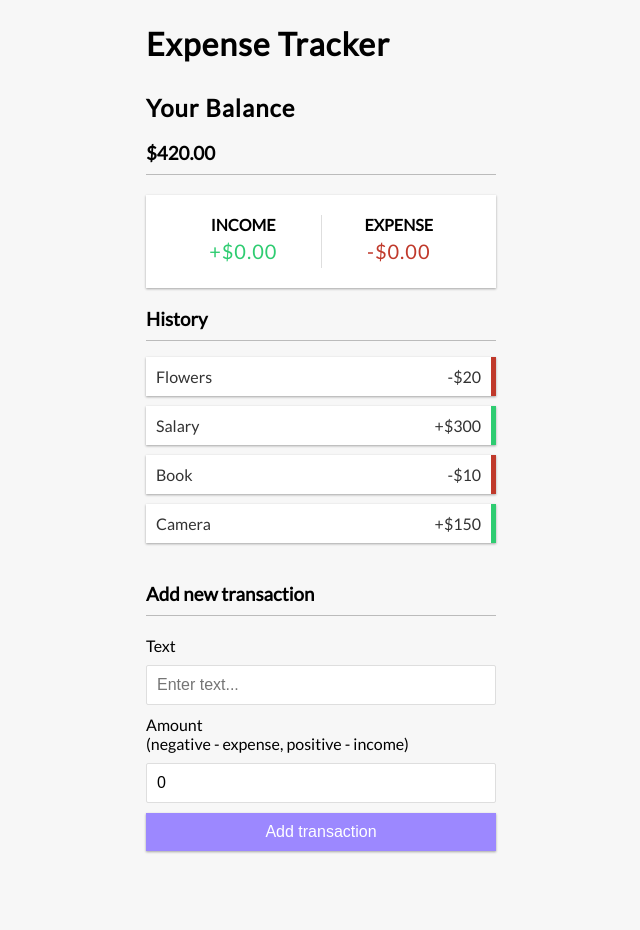
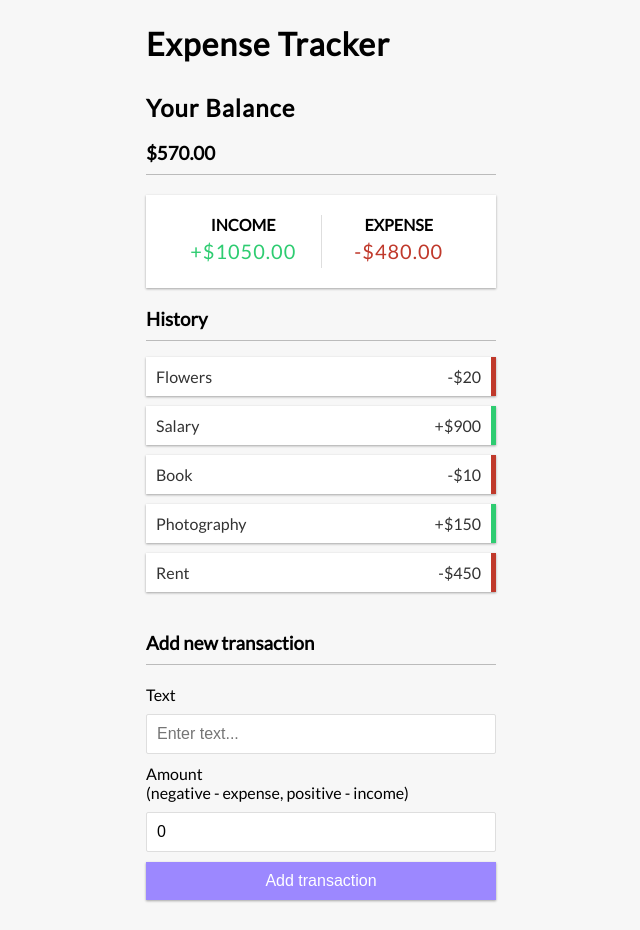
Before and after one commit to gerhynes/expense-tracker-react, a React (Create React App) app: page / in a window 1280 px wide. Shown: the whole page, without its empty margins (319-959 px from the left). Before the commit the page ends 881 px from the top, so only its background shows below. Built offline with nearby package versions, Linux system fonts and the light colour scheme.

Commit message:
Connect IncomeExpense to Context

```diff
--- a/src/components/IncomeExpenses.js
+++ b/src/components/IncomeExpenses.js
@@ -1,15 +1,30 @@
-import React from "react";
+import React, { useContext } from "react";
+import { GlobalContext } from "../context/GlobalState";
 
 const IncomeExpenses = () => {
+  const { transactions } = useContext(GlobalContext);
+
+  const amounts = transactions.map((transaction) => transaction.amount);
+
+  const income = amounts
+    .filter((item) => item > 0)
+    .reduce((acc, item) => (acc += item), 0)
+    .toFixed(2);
+
+  const expense = (
+    amounts.filter((item) => item < 0).reduce((acc, item) => (acc += item), 0) *
+    -1
+  ).toFixed(2);
+
   return (
     <div className="inc-exp-container">
       <div>
         <h4>Income</h4>
-        <p className="money plus">+$0.00</p>
+        <p className="money plus">+${income}</p>
       </div>
       <div>
         <h4>Expense</h4>
-        <p className="money minus">-$0.00</p>
+        <p className="money minus">-${expense}</p>
       </div>
     </div>
   );
--- a/src/context/GlobalState.js
+++ b/src/context/GlobalState.js
@@ -5,9 +5,10 @@
 const initialState = {
   transactions: [
     { id: 1, text: "Flowers", amount: -20 },
-    { id: 2, text: "Salary", amount: 300 },
+    { id: 2, text: "Salary", amount: 900 },
     { id: 3, text: "Book", amount: -10 },
-    { id: 4, text: "Camera", amount: 150 },
+    { id: 4, text: "Photography", amount: 150 },
+    { id: 5, text: "Rent", amount: -450 },
   ],
 };
 
```
